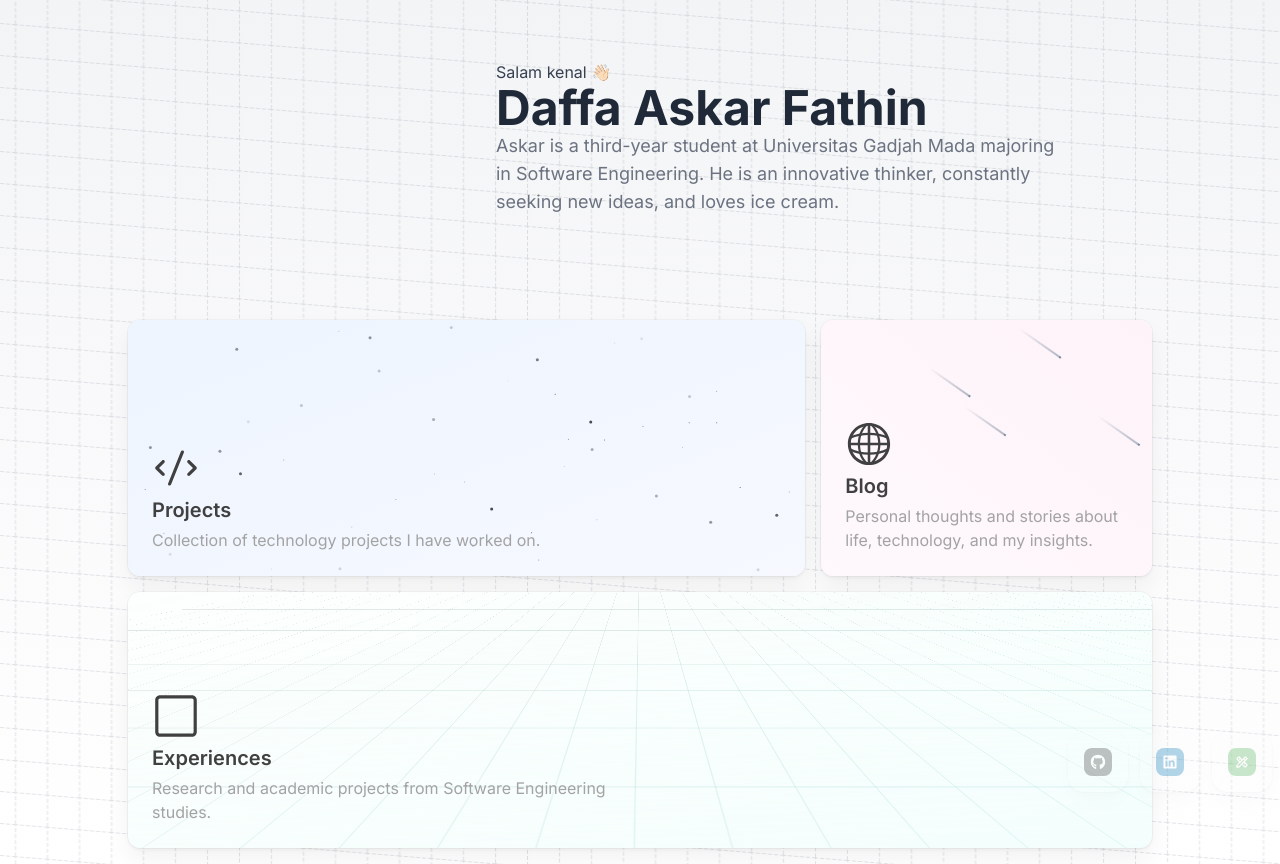
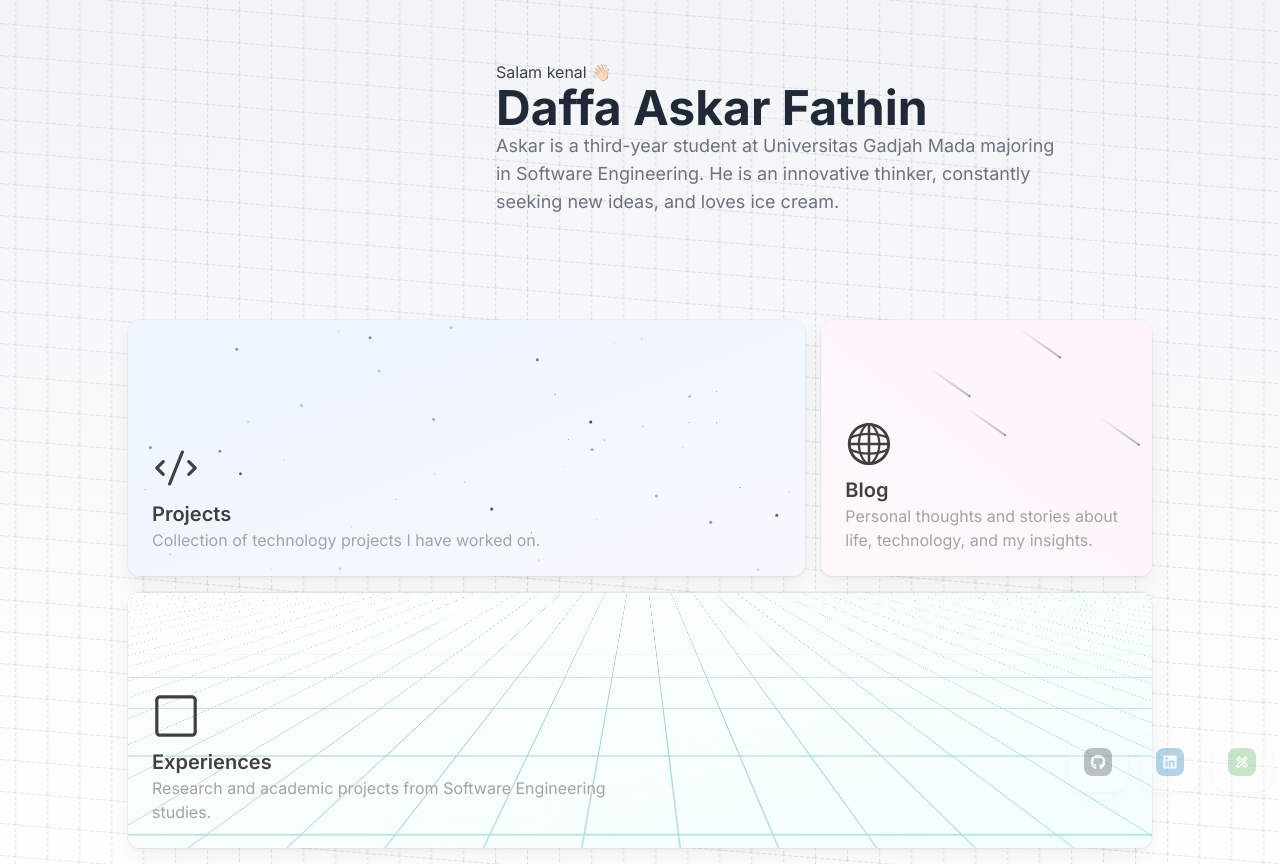
Before and after one commit to askar-ef/askarwebsite, a Next.js app: page / in a window 1280 px wide. Built offline with nearby package versions, Linux system fonts and the light colour scheme.

Commit message:
fix bento

```diff
--- a/src/components/ui/bento-grid.tsx
+++ b/src/components/ui/bento-grid.tsx
@@ -74,72 +74,53 @@ const BentoCard = ({
     },
   };
 
-  const contentVariants = {
-    hidden: { opacity: 0, y: 20 },
-    visible: {
-      opacity: 1,
-      y: 0,
-      transition: {
-        delay: 0.3,
-        duration: 0.6,
-        ease: "easeOut",
-      },
-    },
-  };
-
   return (
     <motion.div
       variants={cardVariants}
-      whileHover={{
-        scale: 1.02,
-        transition: { duration: 0.4 },
-      }}
+      whileHover={{ scale: 1.02 }}
+      transition={{ duration: 0.2 }}
       key={name}
       className={cn(
-        "group relative col-span-3 flex flex-col justify-between overflow-hidden rounded-xl",
+        "group relative col-span-3 flex flex-col overflow-hidden rounded-xl",
         "bg-white [box-shadow:0_0_0_1px_rgba(0,0,0,.03),0_2px_4px_rgba(0,0,0,.05),0_12px_24px_rgba(0,0,0,.05)]",
         "transform-gpu dark:bg-black dark:[border:1px_solid_rgba(255,255,255,.1)] dark:[box-shadow:0_-20px_80px_-20px_#ffffff1f_inset]",
         className
       )}
     >
-      <div>{background}</div>
-      <motion.div
-        variants={contentVariants}
-        initial="hidden"
-        animate="visible"
-        className="pointer-events-none z-10 flex transform-gpu flex-col gap-1 p-6 transition-all duration-500"
-      >
-        <Icon className="h-12 w-12 origin-left transform-gpu text-neutral-700 transition-all duration-500 ease-in-out group-hover:scale-75" />
+      {/* Background */}
+      <div className="absolute inset-0">{background}</div>
+
+      {/* Content container */}
+      <div className="relative z-10 flex flex-col justify-end h-full">
+        {/* Main content yang akan bergeser ke atas */}
+        <div className="p-6 transition-transform duration-300 ease-out group-hover:-translate-y-12">
+          <Icon className="h-12 w-12 origin-left transform-gpu text-neutral-700 transition-all duration-300 ease-in-out group-hover:scale-75" />
+          <div className="mt-2">
             <h3 className="text-xl font-semibold text-neutral-700 dark:text-neutral-300">
               {name}
             </h3>
             <p className="max-w-lg text-neutral-400">{description}</p>
-      </motion.div>
+          </div>
+        </div>
 
-      <motion.div
-        initial={{ y: 20, opacity: 0 }}
-        whileHover={{
-          y: 0,
-          opacity: 1,
-          transition: { duration: 0.4 },
-        }}
-        className={cn(
-          "pointer-events-none absolute bottom-0 flex w-full transform-gpu flex-row items-center p-4"
-        )}
-      >
+        {/* Button container */}
+        <div className="absolute bottom-0 left-0 right-0 p-6 translate-y-full transition-transform duration-300 ease-out group-hover:translate-y-0">
           <Button
             variant="ghost"
             asChild
             size="sm"
-          className="pointer-events-auto bg-neutral-400 hover:bg-neutral-600 hover:text-white text-white"
+            className="pointer-events-auto bg-neutral-400 hover:bg-neutral-600 hover:text-white text-white w-full"
           >
             <a href={href}>
               {cta}
               <ArrowRightIcon className="ml-2 h-4 w-4" />
             </a>
           </Button>
-      </motion.div>
-      <div className="pointer-events-none absolute inset-0 transform-gpu transition-all duration-500 group-hover:bg-black/[.03] group-hover:dark:bg-neutral-800/10" />
+        </div>
+      </div>
+
+      {/* Hover overlay */}
+      <div className="pointer-events-none absolute inset-0 transform-gpu transition-all duration-300 group-hover:bg-black/[.03] group-hover:dark:bg-neutral-800/10" />
     </motion.div>
   );
 };
--- a/src/components/ui/retro-grid.tsx
+++ b/src/components/ui/retro-grid.tsx
@@ -23,17 +23,17 @@ export default function RetroGrid({
         <div
           className={cn(
             "animate-grid",
-            "[background-repeat:repeat] [background-size:60px_60px] [height:300vh] [inset:0%_0px] [margin-left:-50%] [transform-origin:100%_0_0] [width:600vw]",
+            "[background-repeat:repeat] [background-size:60px_60px] [height:500vh] [inset:0%_0px] [margin-left:-100%] [transform-origin:100%_0_0] [width:800vw]",
             // Light Styles
-            "[background-image:linear-gradient(to_right,rgba(0,0,0,0.3)_1px,transparent_0),linear-gradient(to_bottom,rgba(0,0,0,0.3)_1px,transparent_0)]",
+            "[background-image:linear-gradient(to_right,#374151_1px,transparent_0),linear-gradient(to_bottom,#374151_1px,transparent_0)]",
             // Dark styles
-            "dark:[background-image:linear-gradient(to_right,rgba(255,255,255,0.5)_1px,transparent_0),linear-gradient(to_bottom,rgba(255,255,255,0.5)_1px,transparent_0)]"
+            "dark:[background-image:linear-gradient(to_right,#ffffff_1px,transparent_0),linear-gradient(to_bottom,#ffffff_1px,transparent_0)]"
           )}
         />
       </div>
 
       {/* Overlay Gradient */}
-      <div className="absolute inset-0 bg-gradient-to-t from-teal-50/50 to-transparent to-90% dark:from-teal-900/30" />
+      <div className="absolute inset-0 bg-gradient-to-t from-teal-50/30 via-transparent to-transparent dark:from-teal-900/20" />
     </div>
   );
 }
```
Lines whose indentation alone changed are shown as unchanged.
